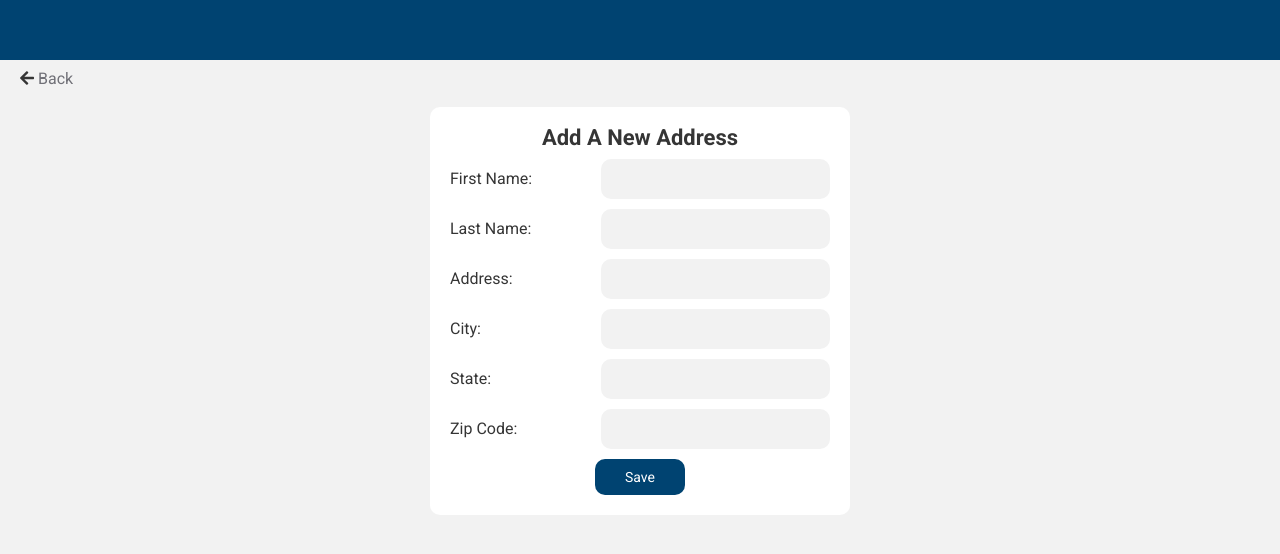
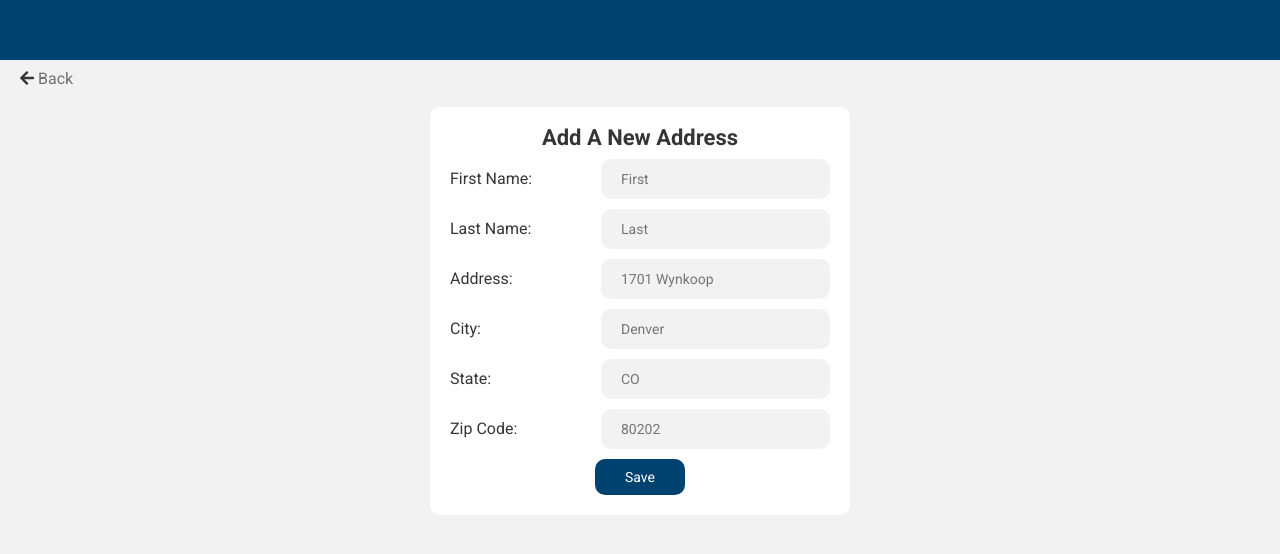
Before and after one commit to jjlljj/address-book, a Flask app: page /address_book/new in a window 1280 px wide. Shown: the top 554 px of the page. Run offline with Flask 2, Linux system fonts and the light colour scheme; some libraries are stand-ins or nearby versions.

Commit message:
Add placeholders to form inputs

```diff
--- a/app/templates/address_form.html
+++ b/app/templates/address_form.html
@@ -11,27 +11,27 @@
     {{ form.hidden_tag() }}
     <div class="form-row">
       {{ form.first_name.label }}
-      {{ form.first_name(size=24) }}
+      {{ form.first_name(size=24, maxlength=60, placeholder='First') }}
     </div>
     <div class="form-row">
       {{ form.last_name.label }}
-      {{ form.last_name(size=24) }}
+      {{ form.last_name(size=24, maxlength=60, placeholder='Last') }}
     </div>
     <div class="form-row">
       {{ form.address.label }}
-      {{ form.address(size=24) }}
+      {{ form.address(size=24, maxlength=120, placeholder='1701 Wynkoop') }}
     </div>
     <div class="form-row">
       {{ form.city.label }}
-      {{ form.city(size=24) }}
+      {{ form.city(size=24, maxlength=60, placeholder='Denver') }}
     </div>
     <div class="form-row">
       {{ form.state.label }}
-      {{ form.state(size=24) }}
+      {{ form.state(size=24, maxlength=2, placeholder='CO') }}
     </div>
     <div class="form-row">
       {{ form.zip_code.label }}
-      {{ form.zip_code(size=24) }}
+      {{ form.zip_code(size=24, maxlength=20, placeholder='80202') }}
     </div>
 
     <button type="submit" class="submit-button">Save</button>
```
